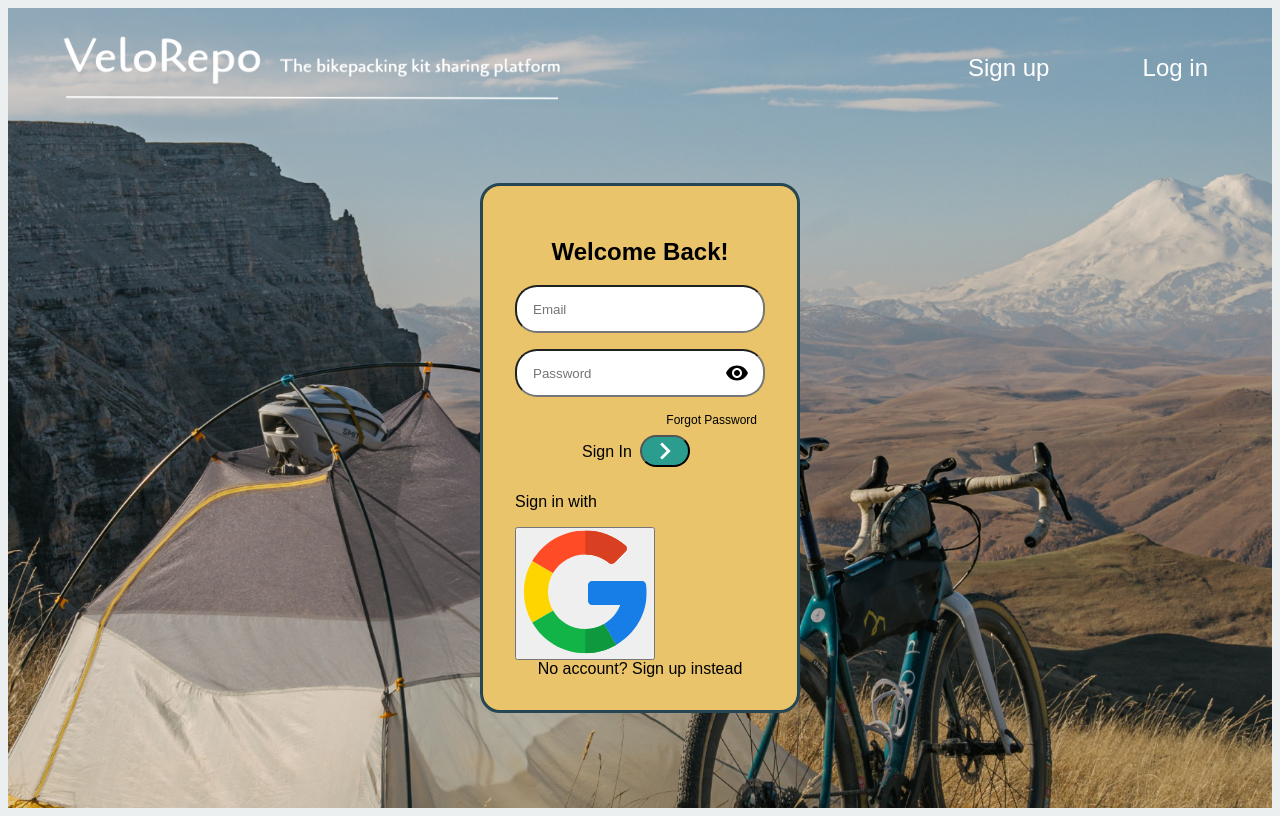
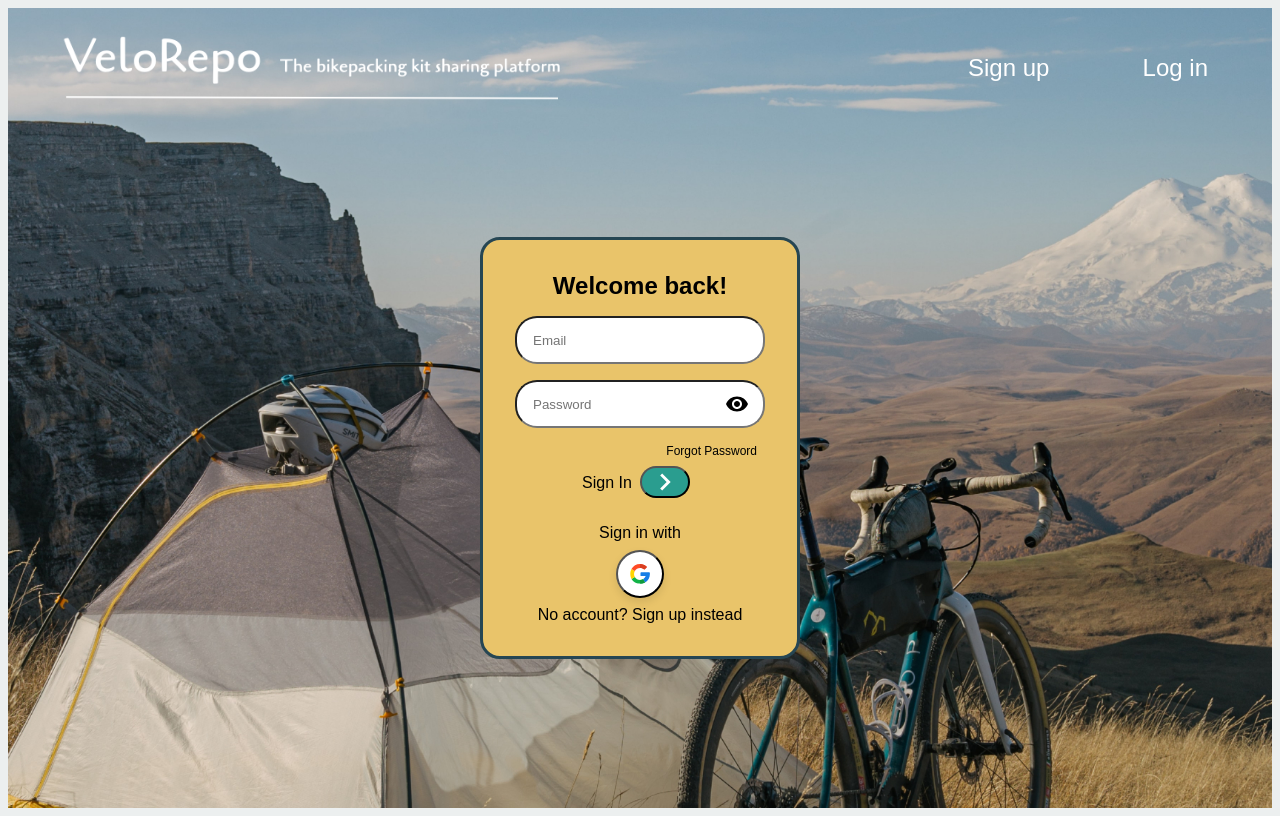
Before and after one commit to HelenLangers/VeloRepo, a React (Create React App) app: page /sign-in in a window 1280 px wide. Built offline with nearby package versions, Linux system fonts and the light colour scheme; a web font is replaced by a local one.

Commit message:
css styled google icon

```diff
--- a/src/Assets/index.css
+++ b/src/Assets/index.css
@@ -50,6 +50,11 @@ body {
 
 .textAlignCentre {
   text-align: center;
+}
+
+.welcomeText {
+  margin-top: 0;
+  margin-bottom: 1rem;
 }
 
 .landingPageHeader {
@@ -175,10 +180,40 @@ body {
   color: #000;
 }
 
+.socialLogin {
+  display: flex;
+  flex-direction: column;
+  justify-content: center;
+  align-items: center;
+}
+
+.googleSignUp {
+  margin-bottom: 0;
+}
+
+.socialIconDiv {
+  cursor: pointer;
+  display: flex;
+  justify-content: center;
+  align-items: center;
+  padding: 0.75rem;
+  margin: 0.5rem;
+  width: 3rem;
+  height: 3rem;
+  background-color: #ffffff;
+  border-radius: 50%;
+  box-shadow: 0 4px 8px 0 rgba(0, 0, 0, 0.1);
+}
+
+.socialIconImg {
+  width: 100%;
+}
+
 @media screen and (max-width: 768px) {
   .landingPageHeader{
     flex-direction: column;
     align-items: center;
+    height: fit-content;
   }
 
   .navLinks{
--- a/src/Components/NavBar.js
+++ b/src/Components/NavBar.js
@@ -3,8 +3,7 @@ import '../Assets/navBar.css';
 import {Outlet, Link} from 'react-router-dom';
 import { FaRegPlusSquare } from 'react-icons/fa';
 import { FaRegUser } from 'react-icons/fa';
-import { FaCalendarAlt } from 'react-icons/fa';
-import { FaFolderOpen } from 'react-icons/fa';
+import { FaSearch } from 'react-icons/fa';
 import { FaHome } from 'react-icons/fa';
 
 function NavBar() {
@@ -23,16 +22,12 @@ function NavBar() {
           <Link to='/add-item'><FaRegPlusSquare className='navIcon'/></Link>
         </div>
         <div className="navOptionBlock">
-            <Link to=''><FaCalendarAlt className='navIcon'/></Link>
-          </div>
-          <div className="navOptionBlock">
-            <Link to=''><FaFolderOpen className='navIcon'/></Link>
+          <Link to='/'><FaSearch className='navIcon'/></Link>
         </div>
         <div className="navOptionBlock">
           <Link to='/profile'><FaRegUser className='navIcon'/></Link>
         </div>
       </nav>
-
     </>
   )
 }
--- a/src/Components/OAuth.jsx
+++ b/src/Components/OAuth.jsx
@@ -30,14 +30,14 @@ function OAuth (){
             }
             navigate('/profile')
         }catch (error){
-            toast.error("Could not authorise with google")
+            toast.error("Could not authorise with Google")
 
         }
     }
 
     return (
         <div className= 'socialLogin'>
-            <p>Sign {location.pathname === '/sign-up' ? 'up' : 'in' } with </p>
+            <p className='googleSignUp'>Sign {location.pathname === '/sign-up' ? 'up' : 'in' } with </p>
             <button className='socialIconDiv' onClick={onGoogleClick}>
                 <img className='socialIconImg' src={googleIcon} alt="google" />
                 </button>
--- a/src/Hooks/useAuthStatus.js
+++ b/src/Hooks/useAuthStatus.js
@@ -1,4 +1,4 @@
-import React, {useEffect, useState, useRef} from 'react';
+import {useEffect, useState, useRef} from 'react';
 import {getAuth, onAuthStateChanged} from 'firebase/auth';
 
 // This is a custom hook to check whether a user is logged in and return true or false for both these states. This is then used in the PrivateRoute
--- a/src/Pages/SignIn.jsx
+++ b/src/Pages/SignIn.jsx
@@ -67,8 +67,8 @@ function SignIn() {
 
     <div className="signInBlock">
       <div className="signInBox">
-      <div className="flexAlignCenter">
-        <h2>Welcome Back!</h2>
+      <div className="flexAlignCentreColumn">
+          <h2 className='welcomeText textAlignCentre'>Welcome back!</h2>
         </div>
         <form onSubmit={onSubmit}>
           <input type="email" className="emailInput" placeholder="Email" id="email" value={email} onChange={onChange}/>
--- a/src/Pages/SignUp.jsx
+++ b/src/Pages/SignUp.jsx
@@ -76,8 +76,8 @@ function SignUp() {
     <div className="signInBlock">
       <div className="signInBox">
         <div className="flexAlignCentreColumn">
-          <h2 className='textAlignCentre'>Welcome to VeloRepo</h2>
-          <h3 className='textAlignCentre'>Please enter your details to sign up</h3>
+          <h2 className='textAlignCentre welcomeText'>Welcome to VeloRepo</h2>
+          <h3 className='textAlignCentre welcomeText'>Please enter your details to sign up</h3>
         </div>
         <form onSubmit={onSubmit}>
         <input type="text" className="nameInput" placeholder="Name" id="name" value={name} onChange={onChange}/>
@@ -91,7 +91,7 @@ function SignUp() {
           <p className="signInText">Sign Up</p>
             <button className="signInButton">
             <ArrowRightIcon fill='#ffffff' width='34px' height='34px'/>
-           </button>
+            </button>
         </div>
         </form>
 
```
Lines whose indentation alone changed are shown as unchanged.
